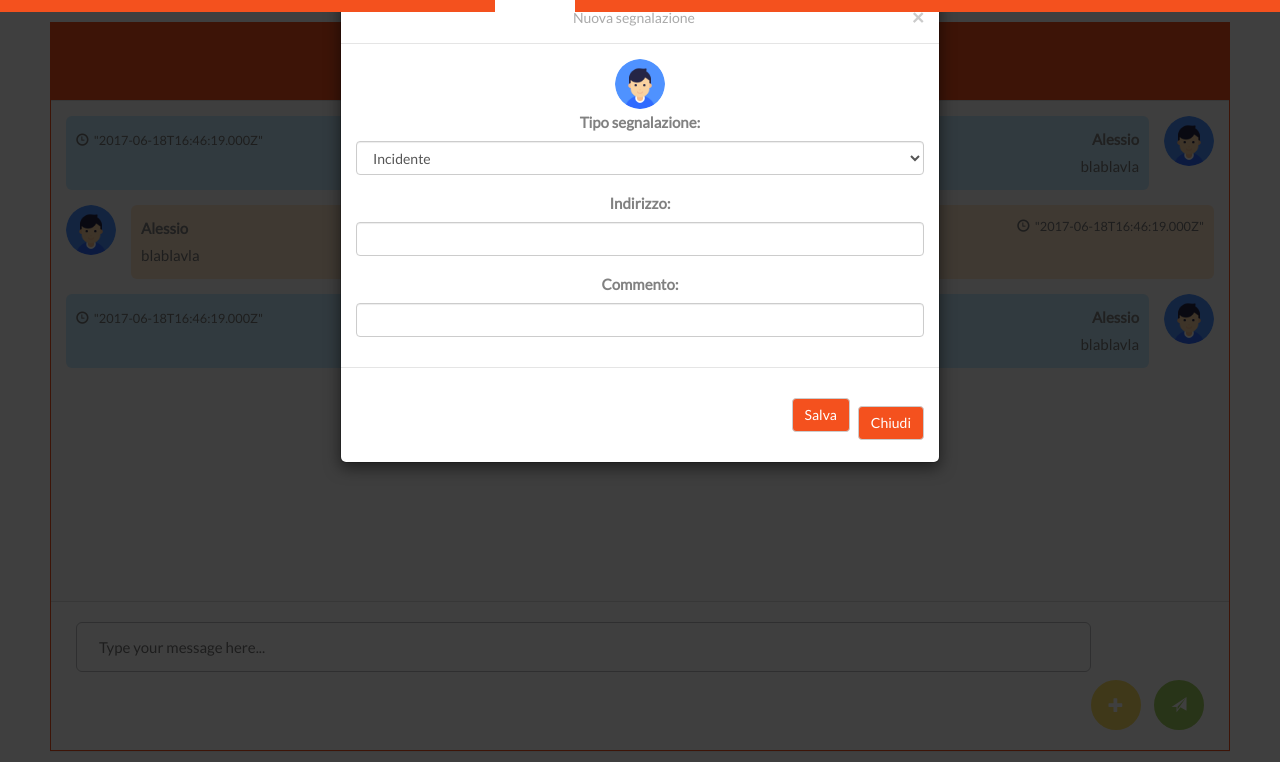
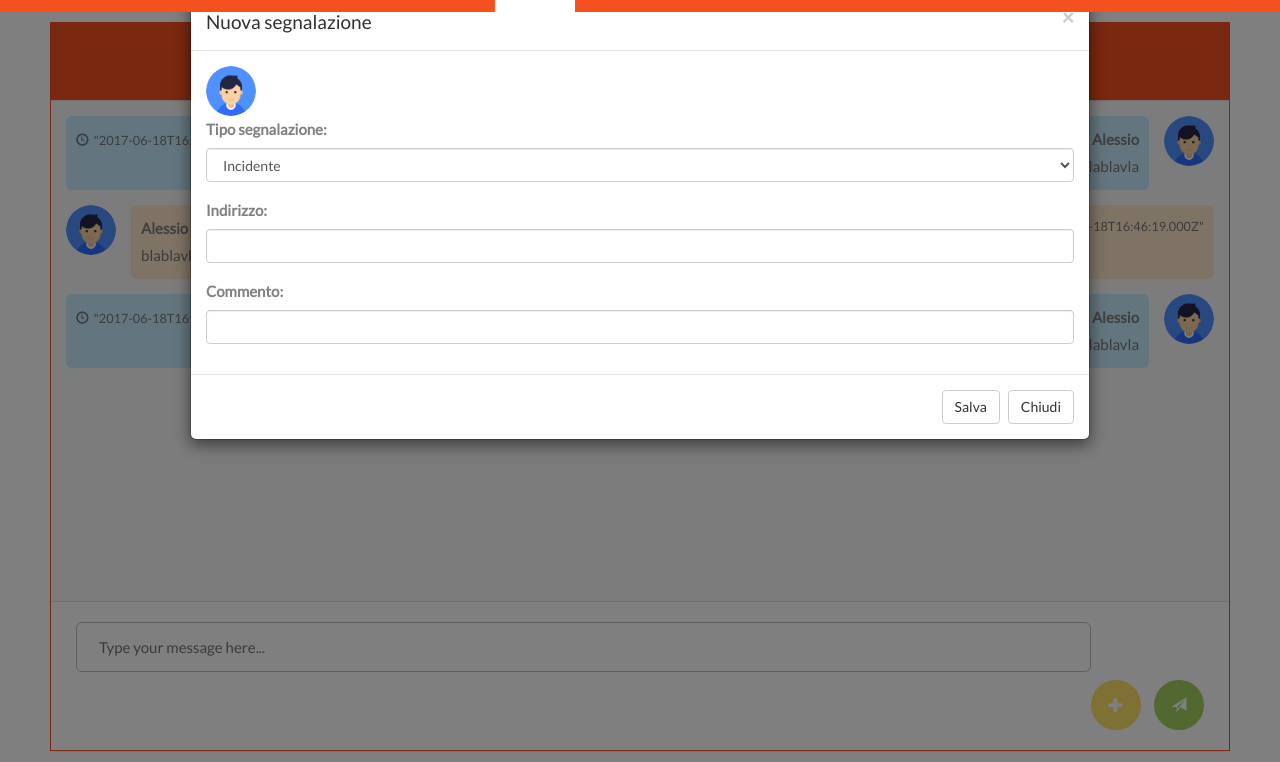
Before and after one commit to MartinoMensio/project, a plain HTML site: page frontend/index.html at #!/chat in a window 1280 px wide. Both pictures are taken after a click on the button 1116 px from the left and 743 px from the top of the page. Shown: the part 38-800 px from the top of the page. Drawn offline with nearby package versions, Linux system fonts and the light colour scheme.

Commit message:
Modal definition for the new warning form

```diff
--- a/frontend/app.js
+++ b/frontend/app.js
@@ -1,4 +1,4 @@
-var app = angular.module('App', ['ngRoute', 'ngResource', 'ui-leaflet', 'ui.router', 'ngStorage', 'luegg.directives'])
+var app = angular.module('App', ['ngRoute', 'ngResource', 'ui-leaflet', 'ui.router', 'ngStorage', 'luegg.directives', 'ui.bootstrap'])
 
 app.config(['$locationProvider', '$urlRouterProvider', '$stateProvider', '$httpProvider', function ($locationProvider, $urlRouterProvider, $stateProvider, $httpProvider) {
     // If the URL does not correspond to anything then redirect to '/'
--- a/frontend/controllers/ChatCtrl.js
+++ b/frontend/controllers/ChatCtrl.js
@@ -1,6 +1,6 @@
 var app = angular.module('App');
 
-app.controller('ChatCtrl', ['$scope', function ($scope) {
+app.controller('ChatCtrl', ['$scope', '$uibModal', function ($scope, $uibModal) {
     this.messages = [];
     this.msg_text = "";
 
@@ -42,4 +42,29 @@ app.controller('ChatCtrl', ['$scope', function ($scope) {
     }
 
 
+    this.openNewWarningModal = function (size, parentSelector) {
+        //var parentElem = parentSelector ? angular.element($document[0].querySelector('.modal-demo ' + parentSelector)) : undefined;
+
+        var modalInstance = $uibModal.open({
+            /*ariaLabelledBy: 'modal-title',
+            ariaDescribedBy: 'modal-body',*/
+            templateUrl: 'templates/modals/newWarningModal.html',
+            /*controller: 'ModalInstanceCtrl',
+            controllerAs: '$ctrl',*/
+            size: 'lg'
+            /*appendTo: parentElem,*/
+            /*resolve: {
+                items: function () {
+                return $ctrl.items;
+                }
+            }*/
+        });
+
+        modalInstance.result.then(function (selectedItem) {
+            $ctrl.selected = selectedItem;
+            }, function () {
+            $log.info('Modal dismissed at: ' + new Date());
+        });
+    };
+
 }]);
--- a/frontend/templates/chat.html
+++ b/frontend/templates/chat.html
@@ -7,80 +7,19 @@
     <div class="panel-body" scroll-glue force-glue>
       <ul class="chat" ng-repeat="msg in ctrl.messages">
         <message username="{{msg.username}}" timestamp="{{msg.timestamp}}" text="{{msg.text}}" side="{{msg.side}}"></message>
-          <!--
-          <message username="Alessio" timestamp="12.37 17/06/2017" text="Provaaaaaaaaaaaaaaaa" side="left"></message>
-          <message username="Alessio" timestamp="12.37 17/06/2017" text="Provaaaaaaaaaaaaaaaa222" side="right"></message>
-          <message username="Alessio" timestamp="12.37 17/06/2017" text="Provaaaaaaaaaaaaaaaa222" side="left"></message>
-          <message username="Alessio" timestamp="12.37 17/06/2017" text="Provaaaaaaaaaaaaaaaa" side="left"></message>
-          <message username="Alessio" timestamp="12.37 17/06/2017" text="Provaaaaaaaaaaaaaaaa222" side="right"></message>
-          <message username="Alessio" timestamp="12.37 17/06/2017" text="Provaaaaaaaaaaaaaaaa222" side="left"></message> -->
       </ul>
     </div>
     <div class="panel-footer">
       <div class="bottom_wrapper clearfix">
         <div class="message_input_wrapper">
-            <input class="message_input" ng-model="ctrl.msg_text" placeholder="Type your message here..." ng-keyup="$event.keyCode == 13 ? ctrl.sendMessage() : null"/>
+          <input class="message_input" ng-model="ctrl.msg_text" placeholder="Type your message here..." ng-keyup="$event.keyCode == 13 ? ctrl.sendMessage() : null"
+          />
         </div>
 
         <div class="chat_buttons clearfix">
-            <button class="add_button text" data-toggle="modal" data-target="#myModal"><span class="glyphicon glyphicon-plus"></span></button>
+          <button class="add_button text" ng-click="ctrl.openNewWarningModal()"><span class="glyphicon glyphicon-plus"></span></button>
           <button class="send_button text" ng-click="ctrl.sendMessage()"><span class="glyphicon glyphicon-send"></span></button>
-              <!--<div class="icon"></div>
-              <div class="text">Attach</div>
-              <div class="icon"></div>
-              <div class="text">Send</div>-->
-
-
-
-
-
-
-
-              <!-- Modal -->
-              <div id="myModal" class="modal fade" role="dialog">
-                <div class="modal-dialog">
-
-                  <!-- Modal content-->
-                  <div class="modal-content">
-                    <div class="modal-header">
-                      <button type="button" class="close" data-dismiss="modal">&times;</button>
-                      <h4 class="modal-title">Nuova segnalazione</h4>
-                    </div>
-                    <div class="modal-body">
-                      <form>
-                        <div>
-                          <img src="user.png" alt="User Avatar" class="img-circle" width="50px"/>
-                          <div class="form-group">
-                            <label for="warning">Tipo segnalazione:</label>
-                            <select class="form-control" id="warning">
-                              <option>Incidente</option>
-                              <option>Lavori</option>
-                              <option>Traffico</option>
-                            </select>
-                          </div>
-                        </div>
-
-
-
-                        <div class="form-group">
-                          <label for="address">Indirizzo:</label>
-                          <input type="text" class="form-control" id="address">
-                        </div>
-                        <div class="form-group">
-                          <label for="comment">Commento:</label>
-                          <input type="text" class="form-control" id="comment">
-                        </div>
-                      </form>
-                    </div>
-                    <div class="modal-footer">
-                      <button type="button" class="btn btn-default" data-dismiss="modal">Salva</button>
-                      <button type="button" class="btn btn-default" data-dismiss="modal">Chiudi</button>
-                    </div>
-                  </div>
-
-                </div>
-              </div>
-
+          <!--<button popover-placement="top" uib-popover-html="'<b>HTML</b>, <i>inline</i>''" type="button">Popover</button> -->
         </div>
       </div>
     </div>
--- /dev/null
+++ b/frontend/templates/modals/newWarningModal.html
@@ -0,0 +1,34 @@
+<div class="modal-header">
+    <button type="button" class="close" data-dismiss="modal">&times;</button>
+    <h4 class="modal-title">Nuova segnalazione</h4>
+</div>
+
+<div class="modal-body">
+    <form>
+        <div>
+            <img src="user.png" alt="User Avatar" class="img-circle" width="50px"/>
+            <div class="form-group">
+            <label for="warning">Tipo segnalazione:</label>
+            <select class="form-control" id="warning">
+                <option>Incidente</option>
+                <option>Lavori</option>
+                <option>Traffico</option>
+            </select>
+            </div>
+        </div>
+
+        <div class="form-group">
+            <label for="address">Indirizzo:</label>
+            <input type="text" class="form-control" id="address">
+        </div>
+        <div class="form-group">
+            <label for="comment">Commento:</label>
+            <input type="text" class="form-control" id="comment">
+        </div>
+    </form>
+</div>
+
+<div class="modal-footer">
+    <button type="button" class="btn btn-default" data-dismiss="modal">Salva</button>
+    <button type="button" class="btn btn-default" data-dismiss="modal">Chiudi</button>
+</div>
```
Lines whose indentation alone changed are shown as unchanged.
